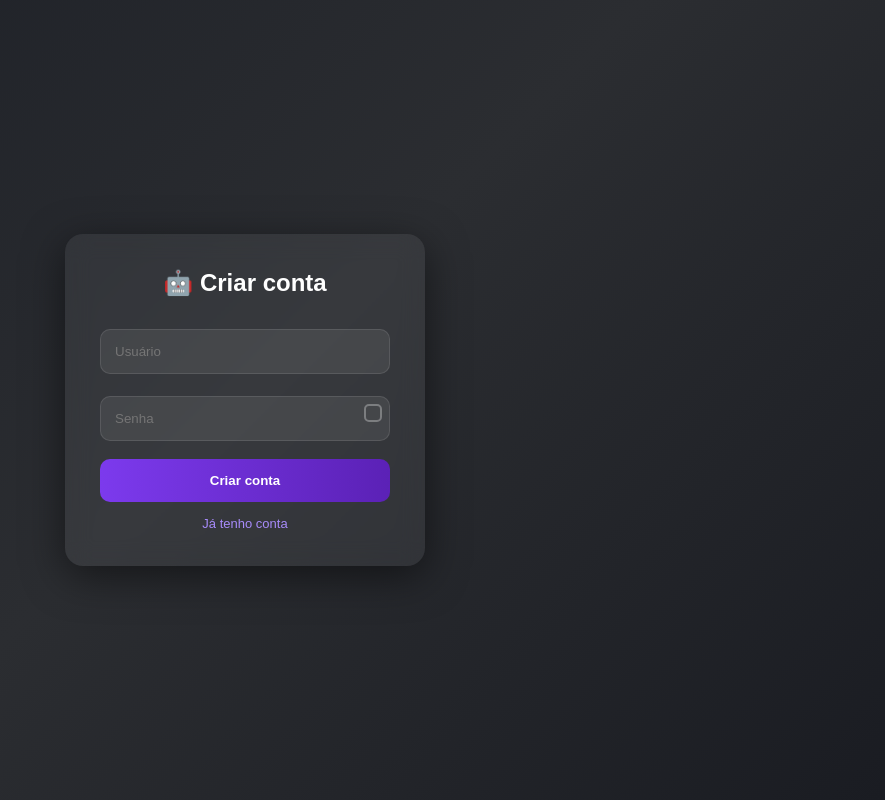
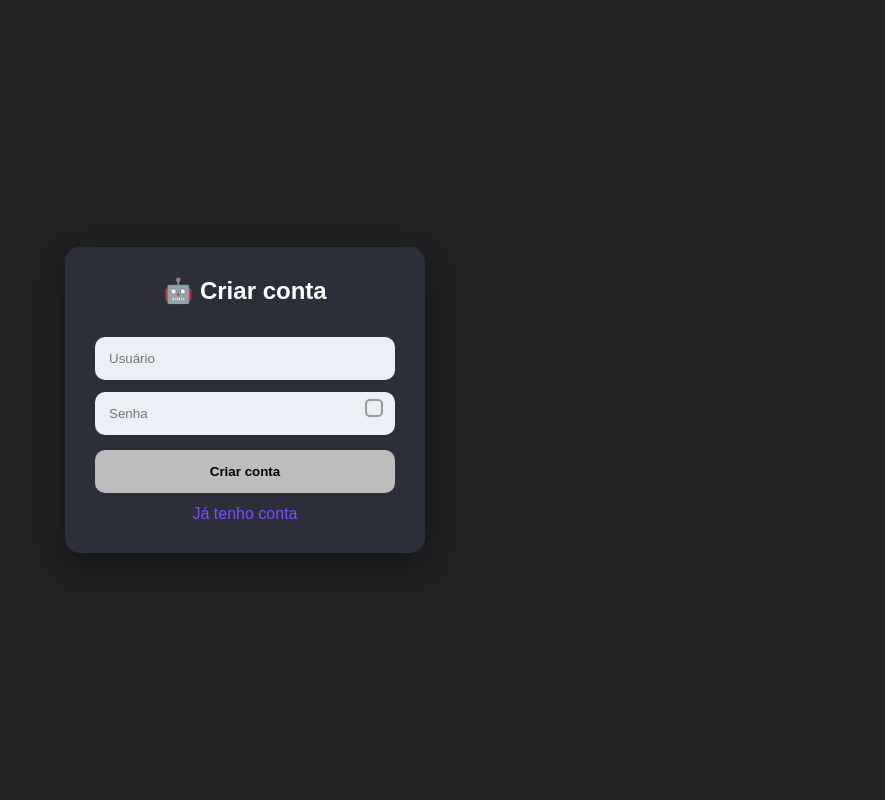
Before and after one commit to phramoslima24-web/PedroGPT, a Flask app: page /registro in a window 1280 px wide. Shown: the whole page, without its empty margins (395-1280 px from the left). Run offline with Flask 3, Linux system fonts and the light colour scheme.

Commit message:
atualiza login e registro com olho funcional

```diff
--- a/templates/registro.html
+++ b/templates/registro.html
@@ -18,18 +18,17 @@ body {
     display: flex;
     justify-content: center;
     align-items: center;
-    background: linear-gradient(135deg, #1c1f26, #2b2d31, #1a1c22);
+    background: #202123;
     color: white;
 }
 
 .card {
     width: 360px;
-    padding: 35px;
-    border-radius: 18px;
-    background: rgba(255,255,255,0.06);
-    backdrop-filter: blur(12px);
-    box-shadow: 0 10px 40px rgba(0,0,0,0.5);
+    padding: 30px;
+    border-radius: 15px;
+    background: #2c2f3a;
     text-align: center;
+    box-shadow: 0 10px 30px rgba(0,0,0,0.4);
 }
 
 h2 {
@@ -38,60 +37,57 @@ h2 {
 
 input {
     width: 100%;
-    padding: 14px 36px 14px 14px;
+    padding: 14px;
     margin-top: 12px;
+    border: none;
     border-radius: 10px;
-    border: 1px solid rgba(255,255,255,0.1);
-    background: rgba(255,255,255,0.08);
-    color: white;
     outline: none;
+    background: #eceff6;
+}
+
+.senha-box {
+    position: relative;
+    width: 100%;
+}
+
+.senha-box input {
+    padding-right: 45px;
+}
+
+/* OLHO */
+.eye {
+    position: absolute;
+    right: 12px;
+    top: 50%;
+    transform: translateY(-50%);
+    width: 18px;
+    height: 18px;
+    border: 2px solid #999;
+    border-radius: 5px;
+    cursor: pointer;
+}
+
+.eye.active {
+    background: #7c4dff;
+    border-color: #7c4dff;
 }
 
 button {
     width: 100%;
     padding: 14px;
-    margin-top: 18px;
+    margin-top: 15px;
     border: none;
     border-radius: 10px;
-    background: linear-gradient(90deg, #7c3aed, #5b21b6);
-    color: white;
+    background: #bdbdbd;
     font-weight: bold;
     cursor: pointer;
 }
 
-button:hover {
-    transform: scale(1.03);
-}
-
 a {
     display: block;
-    margin-top: 14px;
-    color: #a78bfa;
+    margin-top: 12px;
+    color: #7c4dff;
     text-decoration: none;
-    font-size: 13px;
-}
-
-.senha-box {
-    position: relative;
-    margin-top: 10px;
-}
-
-.eye-box {
-    position: absolute;
-    right: 8px;
-    top: 50%;
-    transform: translateY(-50%);
-    width: 18px;
-    height: 18px;
-    border: 2px solid rgba(255,255,255,0.3);
-    border-radius: 5px;
-    cursor: pointer;
-    transition: 0.2s;
-}
-
-.eye-box.active {
-    background: #7c3aed;
-    border-color: #7c3aed;
 }
 </style>
 
@@ -106,7 +102,7 @@ a {
 
 <div class="senha-box">
     <input type="password" id="password" placeholder="Senha">
-    <span class="eye-box" id="btnOlho" onclick="toggleSenha()"></span>
+    <span class="eye" id="eye" onclick="toggleSenha()"></span>
 </div>
 
 <button onclick="register()">Criar conta</button>
@@ -119,14 +115,14 @@ a {
 
 function toggleSenha() {
     const senha = document.getElementById("password");
-    const box = document.getElementById("btnOlho");
+    const eye = document.getElementById("eye");
 
     if (senha.type === "password") {
         senha.type = "text";
-        box.classList.add("active");
+        eye.classList.add("active");
     } else {
         senha.type = "password";
-        box.classList.remove("active");
+        eye.classList.remove("active");
     }
 }
 
```
Also changed, not shown: templates/login.html (+48 -48 lines).
